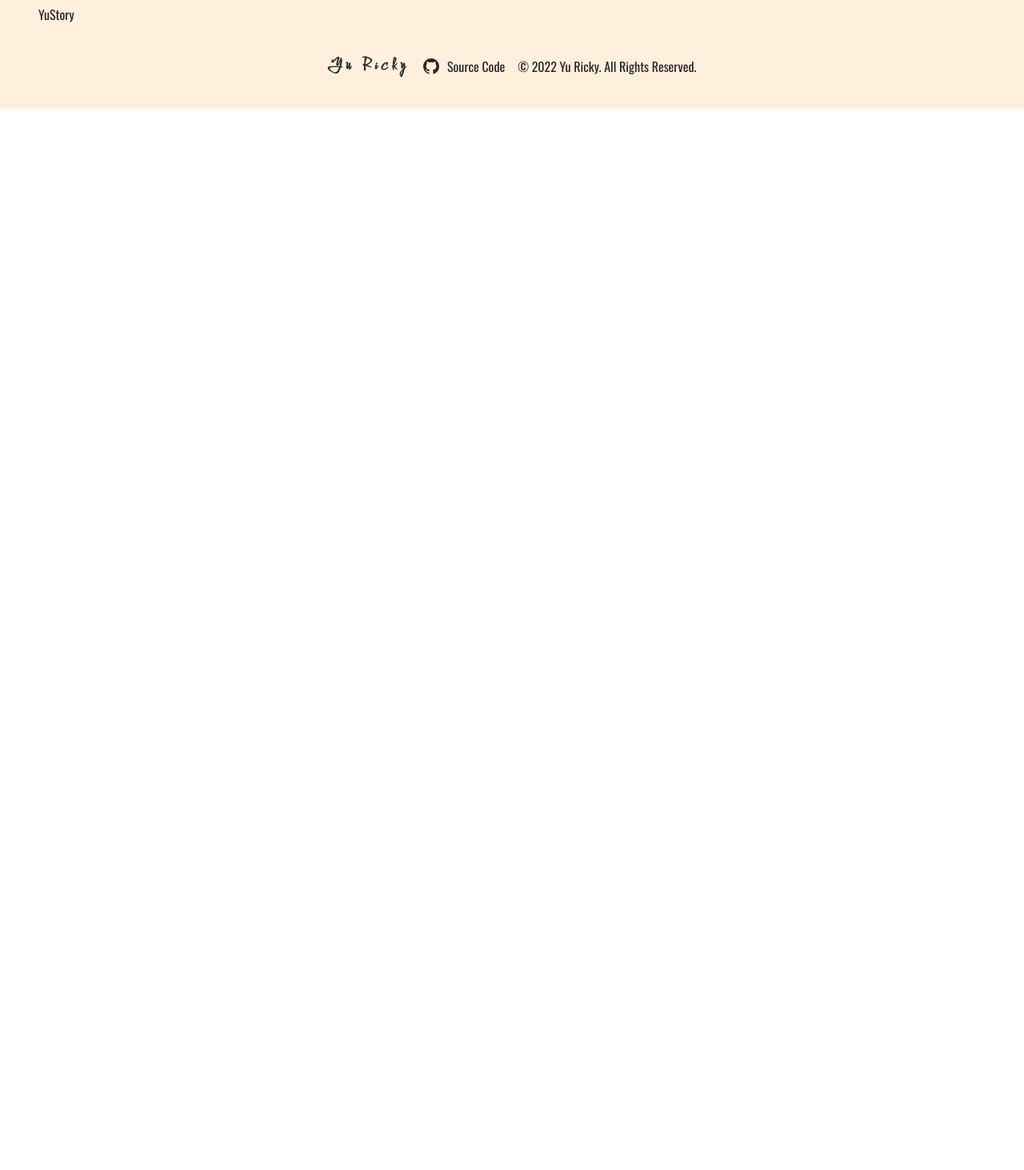
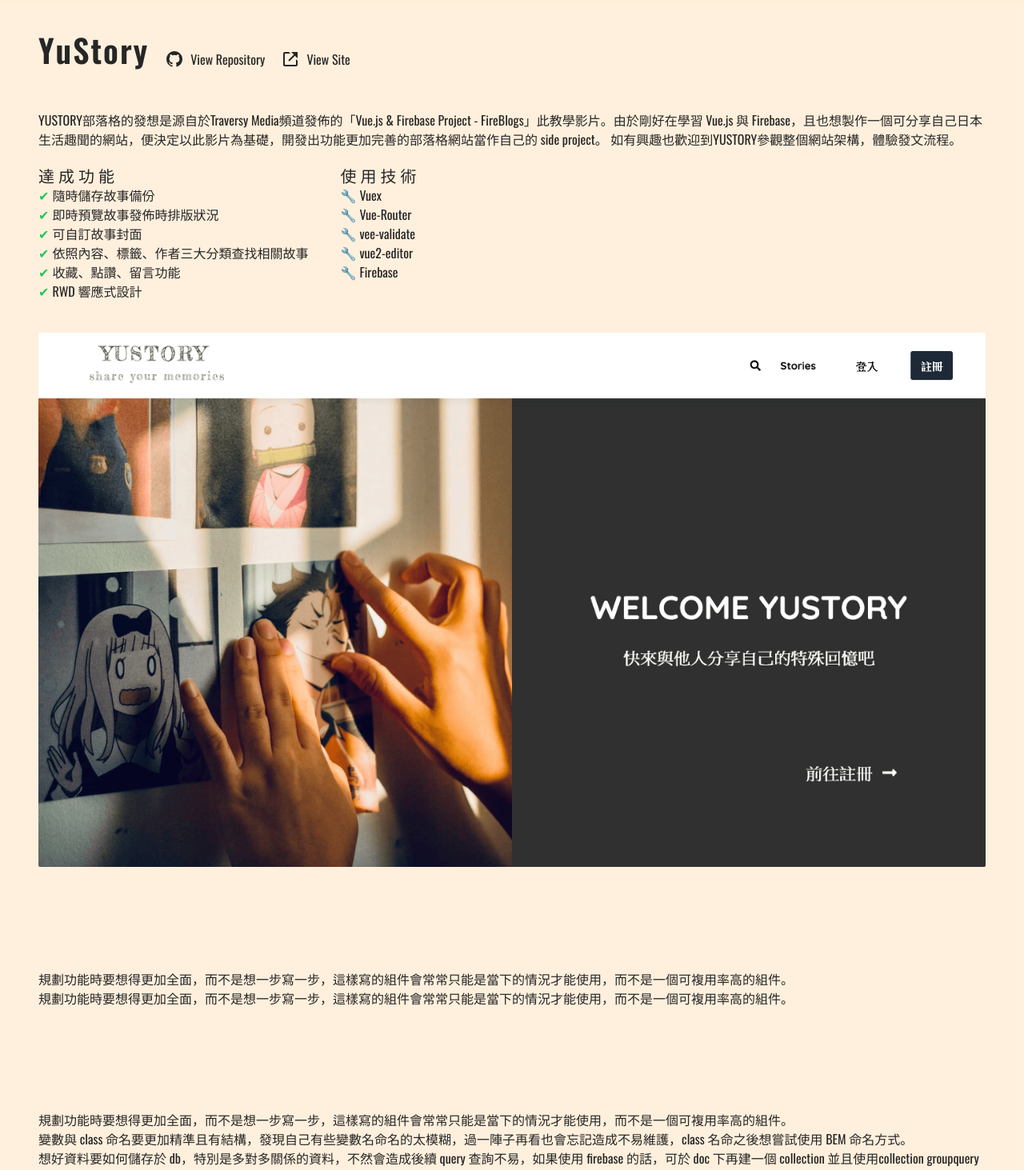
Before and after one commit to yuRicky09/my-portfolio, a Vue app: page /projects/YuStory in a window 1280 px wide. Shown: the part 60-1523 px from the top of the page at 80% size. Before the commit the page ends 800 px from the top, so only its background shows below. Built offline with nearby package versions, Linux system fonts and the light colour scheme.

Commit message:
project-detail page WIP

```diff
--- a/index.html
+++ b/index.html
@@ -1,5 +1,5 @@
 <!DOCTYPE html>
-<html lang="en" class="scroll-smooth">
+<html lang="en">
   <head>
     <meta charset="UTF-8" />
     <link rel="icon" href="/favicon.ico" />
--- a/src/components/UI/BaseIcon.vue
+++ /dev/null
@@ -1,32 +0,0 @@
-<template>
-  <component :is="res"></component>
-</template>
-
-<script setup>
-import { defineAsyncComponent } from "vue";
-
-const props = defineProps({
-  name: {
-    type: String,
-    required: true,
-  },
-});
-
-// const icon = computed(() => {
-//   const res = defineAsyncComponent(() =>
-//     import(`../../assets/images/svg/${props.name}.svg`)
-//   );
-//   console.log(res);
-//   return res;
-// });
-
-const res = defineAsyncComponent(() =>
-  import(`../../assets/images/svg/${props.name}.svg`)
-);
-
-// const counter = ref(0);
-// const count = computed(() => {
-//   console.log(counter.value);
-//   return 5;
-// });
-</script>
--- a/src/components/home/HeroImage.vue
+++ b/src/components/home/HeroImage.vue
@@ -50,18 +50,27 @@
           Developer Frontend Developer
         </p>
         <SeeMoreLink class="lg:mt-20 lg:mb-0 lg:justify-start">
-          <router-link to="#" class="btn">View Projects</router-link>
+          <router-link :to="{ name: 'Projects' }" class="btn"
+            >View Projects</router-link
+          >
         </SeeMoreLink>
       </div>
     </div>
-
+    <!--
     <a
       href="#about"
       class="absolute bottom-2 left-0 hidden hover:opacity-80 lg:block"
     >
       <span class="writing-vertical-rl">Scroll Down</span>
       <MouseIcon />
-    </a>
+    </a> -->
+    <router-link
+      to="#about"
+      class="absolute bottom-2 left-0 hidden hover:opacity-80 lg:block"
+    >
+      <span class="writing-vertical-rl">Scroll Down</span>
+      <MouseIcon />
+    </router-link>
   </section>
 </template>
 
--- a/src/components/projects/ProjectListItem.vue
+++ b/src/components/projects/ProjectListItem.vue
@@ -13,7 +13,7 @@
     <div class="py-8 px-4 text-center">
       <h3 class="mb-5 uppercase">{{ project.name }}</h3>
       <p>
-        {{ project.description }}
+        {{ project.brief }}
       </p>
 
       <div
@@ -32,6 +32,7 @@
 
 <script setup>
 import RightArrowIcon from "@/assets/images/svg/chevron-right.svg";
+import { useGetImageUrl } from "@/composables/useGetImageUrl";
 
 const props = defineProps({
   project: {
@@ -40,9 +41,9 @@ const props = defineProps({
   },
 });
 
-function getProjectCoverUrl(name) {
-  return new URL(`../../assets/images/${name}.png`, import.meta.url).href;
-}
+// function getProjectCoverUrl(name) {
+//   return new URL(`../../assets/images/${name}.png`, import.meta.url).href;
+// }
 
-const cover = getProjectCoverUrl(props.project.cover);
+const cover = useGetImageUrl(props.project.cover);
 </script>
--- /dev/null
+++ b/src/composables/useGetImageUrl.js
@@ -0,0 +1,3 @@
+export function useGetImageUrl(imgName) {
+  return new URL(`../assets/images/${imgName}.png`, import.meta.url).href;
+}
--- a/src/data.js
+++ b/src/data.js
@@ -1,16 +1,47 @@
 export const projects = [
   {
     name: "YuStory",
+    brief:
+      "Lorem ipsum dolor sit amet consectetur, adipisicing elit. Earum quasi itaque voluptatibus! Voluptas, officia. Nisi, architecto itaque. Corporis, fugiat.",
     description:
-      "Lorem ipsum dolor sit amet consectetur, adipisicing elit. Earum quasi itaque voluptatibus! Voluptas, officia. Nisi, architecto itaque. Corporis, fugiat cumque consequatur, quidem culpa magni saepe repellendus recusandae aut vero natus?",
+      "YUSTORY部落格的發想是源自於Traversy Media頻道發佈的「Vue.js & Firebase Project - FireBlogs」此教學影片。由於剛好在學習 Vue.js 與 Firebase，且也想製作一個可分享自己日本生活趣聞的網站，便決定以此影片為基礎，開發出功能更加完善的部落格網站當作自己的 side project。 如有興趣也歡迎到YUSTORY參觀整個網站架構，體驗發文流程。",
     tags: ["Vue", "Sass"],
     cover: "yustory",
+    repositoryUrl: "https://github.com/yuRicky09/YuStory",
+    siteUrl: "https://yustory-ded59.firebaseapp.com/",
+    features: [
+      "隨時儲存故事備份",
+      "即時預覽故事發佈時排版狀況",
+      "可自訂故事封面",
+      "依照內容、標籤、作者三大分類查找相關故事",
+      "收藏、點讚、留言功能",
+      "RWD 響應式設計",
+    ],
+    skills: ["Vuex", "Vue-Router", "vee-validate", "vue2-editor", "Firebase"],
+    problems: [
+      "規劃功能時要想得更加全面，而不是想一步寫一步，這樣寫的組件會常常只能是當下的情況才能使用，而不是一個可複用率高的組件。",
+      "變數與 class 命名要更加精準且有結構，發現自己有些變數名命名的太模糊，過一陣子再看也會忘記造成不易維護，class 名命之後想嘗試使用 BEM 命名方式。",
+      "想好資料要如何儲存於 db，特別是多對多關係的資料，不然會造成後續 query 查詢不易，如果使用 firebase 的話，可於 doc 下再建一個 collection 並且使用collection groupquery 方法達成跨 collection 查詢。",
+    ],
+    purpose: [
+      "規劃功能時要想得更加全面，而不是想一步寫一步，這樣寫的組件會常常只能是當下的情況才能使用，而不是一個可複用率高的組件。",
+      "規劃功能時要想得更加全面，而不是想一步寫一步，這樣寫的組件會常常只能是當下的情況才能使用，而不是一個可複用率高的組件。",
+    ],
+    learn: [
+      "更加熟習如何使用 Vue Option API、Vuex與Vue-Router。",
+      "學會如何使用Firebase來幫助完成專案後端部分。",
+      "學會如何使用vee-validate等套件更加完善整個網站且加快開發速度，並且不只依賴套件也嘗試自己手刻分頁等常見功能組件。",
+    ],
   },
   {
     name: "Yutify",
+    brief:
+      "Lorem ipsum dolor sit amet consectetur, adipisicing elit. Earum quasi itaque voluptatibus! Voluptas, officia. Nisi, architecto itaque. Corporis, fugiat.",
     description:
       "Lorem ipsum dolor sit amet consectetur, adipisicing elit. Earum quasi itaque voluptatibus! Voluptas, officia. Nisi, architecto itaque. Corporis, fugiat.",
     tags: ["Vue", "Sass"],
     cover: "designo",
+    repositoryUrl: "https://github.com/yuRicky09/designo-website",
+    siteUrl: "https://designo-website-vue.netlify.app/",
   },
 ];
--- a/src/router/index.js
+++ b/src/router/index.js
@@ -37,6 +37,23 @@ const routes = [
 const router = createRouter({
   history: createWebHistory(),
   routes,
+  scrollBehavior(to, _, savedPosition) {
+    if (to.hash) {
+      return {
+        el: to.hash,
+        top: 60,
+        behavior: "smooth",
+      };
+    }
+
+    if (savedPosition) {
+      return savedPosition;
+    } else {
+      return {
+        top: 0,
+      };
+    }
+  },
 });
 
 router.afterEach((to) => {
--- a/src/views/ProjectDetail.vue
+++ b/src/views/ProjectDetail.vue
@@ -1,12 +1,105 @@
 <template>
-  <div>{{ projectName }}</div>
+  <div>
+    <section>
+      <div class="flex flex-col md:flex-row md:items-end md:gap-5 md:py-8">
+        <BaseTitle
+          :title="project.name"
+          :class-name="project.name"
+          class="md:my-0 lg:my-0 xl:my-0 2xl:my-0"
+        />
+        <div class="flex items-center gap-5">
+          <a
+            :href="project.repositoryUrl"
+            target="_blank"
+            class="group flex gap-2 hover:opacity-80"
+            ><GithubIcon class="group-hover:animate-flip" />View Repository</a
+          >
+          <a
+            :href="project.siteUrl"
+            target="_blank"
+            class="group flex gap-2 hover:opacity-80"
+            ><linkIcon class="group-hover:animate-flip" />View Site</a
+          >
+        </div>
+      </div>
+
+      <div class="my-5">
+        <p>{{ project.description }}</p>
+      </div>
+
+      <div class="hidden md:flex md:gap-10">
+        <div>
+          <h3>達成功能</h3>
+          <ul>
+            <li
+              v-for="feature in project.features"
+              :key="feature"
+              class="before:pr-1 before:text-green-500 before:content-['✔']"
+            >
+              {{ feature }}
+            </li>
+          </ul>
+        </div>
+
+        <div>
+          <h3>使用技術</h3>
+          <ul>
+            <li
+              v-for="skill in project.skills"
+              :key="skill"
+              class="before:pr-1 before:text-green-500 before:content-['🔧']"
+            >
+              {{ skill }}
+            </li>
+          </ul>
+        </div>
+      </div>
+
+      <div class="my-10 overflow-hidden rounded-sm">
+        <img :src="cover" :alt="project.name" />
+      </div>
+    </section>
+    <section>
+      <BaseTitle title="Purpose" class-name="purpose" />
+      <div>
+        <p v-for="(paragraphy, index) in project.purpose" :key="index">
+          {{ paragraphy }}
+        </p>
+      </div>
+    </section>
+    <section>
+      <BaseTitle title="Problem" class-name="problem" />
+      <div>
+        <p v-for="(paragraphy, index) in project.problems" :key="index">
+          {{ paragraphy }}
+        </p>
+      </div>
+    </section>
+    <section>
+      <BaseTitle title="Learn" class-name="learn" />
+      <div>
+        <p v-for="(paragraphy, index) in project.learn" :key="index">
+          {{ paragraphy }}
+        </p>
+      </div>
+    </section>
+  </div>
 </template>
 
 <script setup>
-defineProps({
+import { projects } from "@/data";
+import BaseTitle from "@/components/UI/BaseTitle.vue";
+import GithubIcon from "@/assets/images/svg/github.svg";
+import linkIcon from "@/assets/images/svg/link-external.svg";
+import { useGetImageUrl } from "@/composables/useGetImageUrl";
+
+const props = defineProps({
   projectName: {
     type: String,
     required: true,
   },
 });
+
+const project = projects.find((project) => project.name === props.projectName);
+const cover = useGetImageUrl(project.cover);
 </script>
--- a/tailwind.config.js
+++ b/tailwind.config.js
@@ -8,6 +8,9 @@ module.exports = {
     screens: {
       xs: "540px",
       ...defaultTheme.screens,
+    },
+    listStyleType: {
+      tool: "\\1F44D",
     },
     extend: {
       fontFamily: {
```
Also changed, not shown: src/assets/images/svg/link-external.svg (added).
